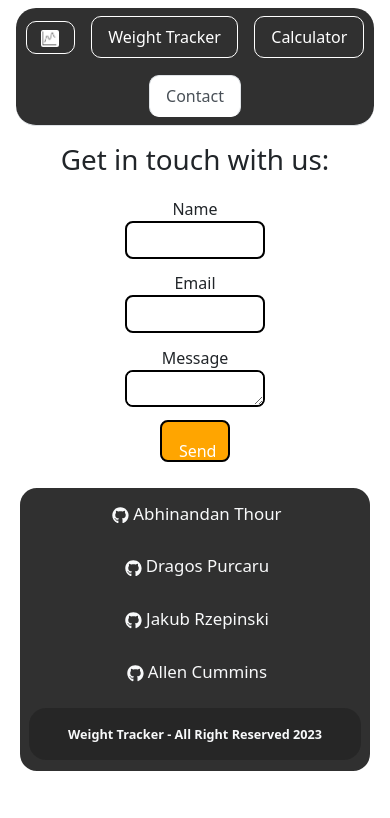
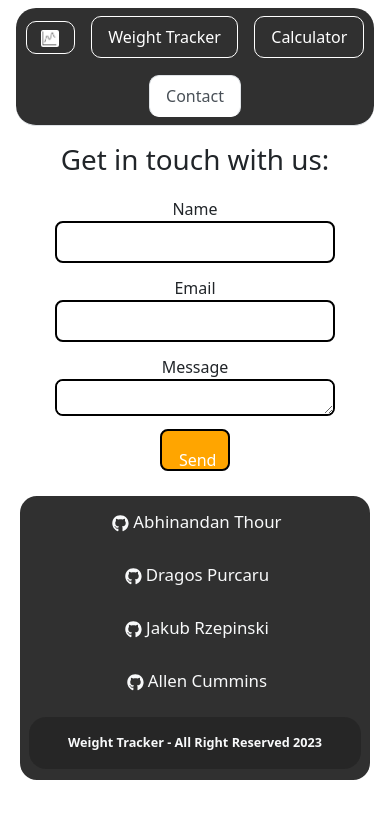
Before and after one commit to Bh00fie/Weight-Tracker, a React (Create React App) app: page /contact in a window 390 px wide. Shown: the top 818 px of the page. Built offline with nearby package versions, Linux system fonts and the light colour scheme.

Commit message:
added responsivness for input and textarea element under 800px

```diff
--- a/src/components/pages/contactUs.css
+++ b/src/components/pages/contactUs.css
@@ -39,3 +39,10 @@ label, .sendButton {
     display: flex;
     justify-content: center;
 }
+
+@media screen and (max-width: 800px) {
+    input, textarea {
+      width: 80%;
+      height: 5vh;
+    }
+  }
```
